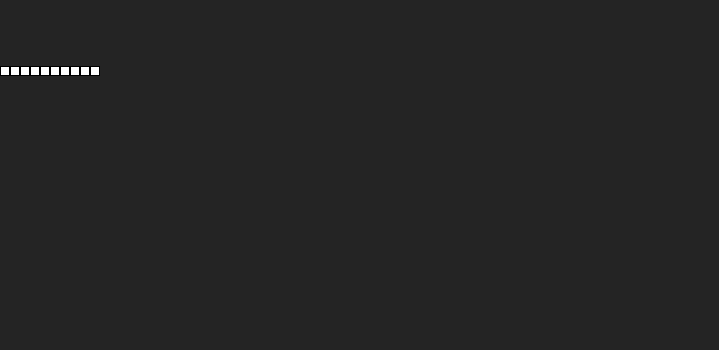
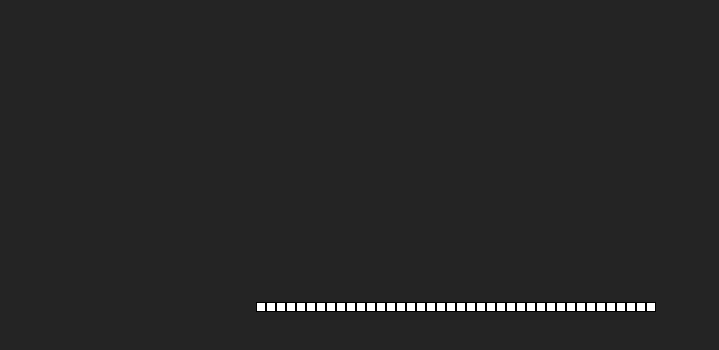
Before and after one commit to Mottlly/InObNext-1, a Next.js app: page /maingame in a window 1280 px wide. Shown: the part 154-504 px from the top of the page, without its empty margins (0-719 px from the left). Built offline with nearby package versions, Linux system fonts and the light colour scheme.

Commit message:
health container complete

```diff
--- /dev/null
+++ b/components/trackcontainer.js
@@ -0,0 +1,20 @@
+import React from "react";
+import Head from "next/head";
+import HealthBar from "../components/healthbar";
+import styles from "../styles/trackcontainer.module.scss";
+
+export default function TrackContainer() {
+  return (
+    <>
+      <Head>
+        <title>Health Bar Tracker</title>
+      </Head>
+      <div id="trackcontaineractual" className={styles.healthcontainer}>
+        <HealthBar />
+        <HealthBar />
+        <HealthBar />
+        <HealthBar />
+      </div>
+    </>
+  );
+}
--- a/pages/maingame.js
+++ b/pages/maingame.js
@@ -3,7 +3,7 @@ import Head from "next/head";
 import Link from "next/link";
 import MainMenuButtons from "../components/mainbuttonmenu";
 import Textbox from "../components/textbox";
-import HealthBar from "../components/healthbar";
+import TrackContainer from "../components/trackcontainer";
 
 export default function Main() {
   return (
@@ -14,7 +14,7 @@ export default function Main() {
 
       <MainMenuButtons />
       <Textbox text="I Am Here!" />
-      <HealthBar />
+      <TrackContainer />
 
       <style jsx global>{`
         html,
--- a/styles/global.scss
+++ b/styles/global.scss
@@ -66,6 +66,22 @@ img {
   height: 10vh;
 }
 
+.healthBar {
+  display: flex;
+  align-items: center;
+}
+
+.healthSection {
+  width: 20px; /* Adjust width as needed */
+  height: 20px; /* Adjust height as needed */
+  margin-right: 5px;
+  border: 1px solid #000;
+}
+
+.active {
+  background-color: white;
+}
+
 #intro {
   width:50%;
   text-align:center;
--- /dev/null
+++ b/styles/trackcontainer.module.scss
@@ -0,0 +1,8 @@
+.healthcontainer {
+    display: flex;
+    flex-direction: row;
+    align-items: center;
+    width: 60%;
+    margin: 20vw;
+    flex-wrap: wrap;
+}
```
